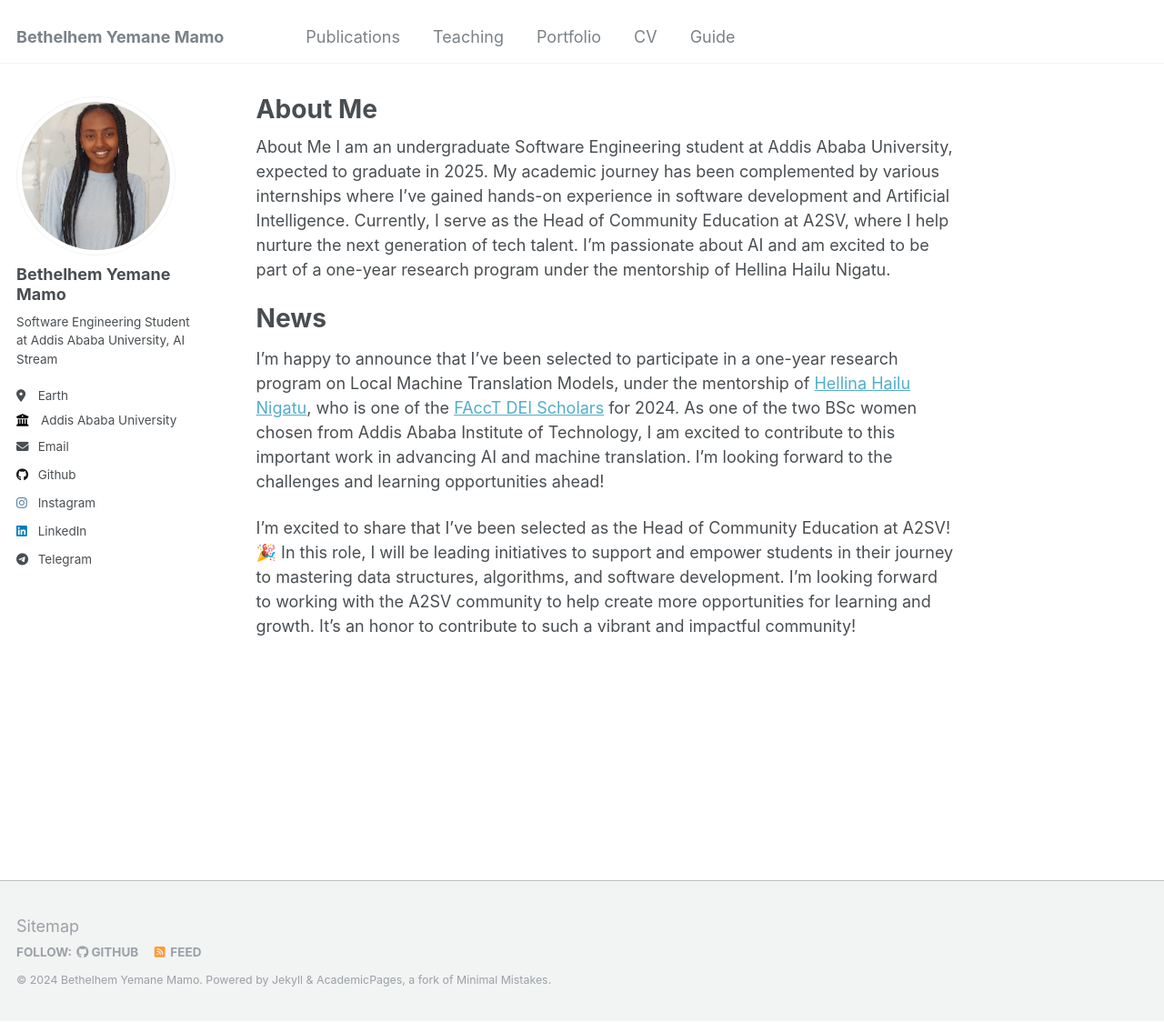
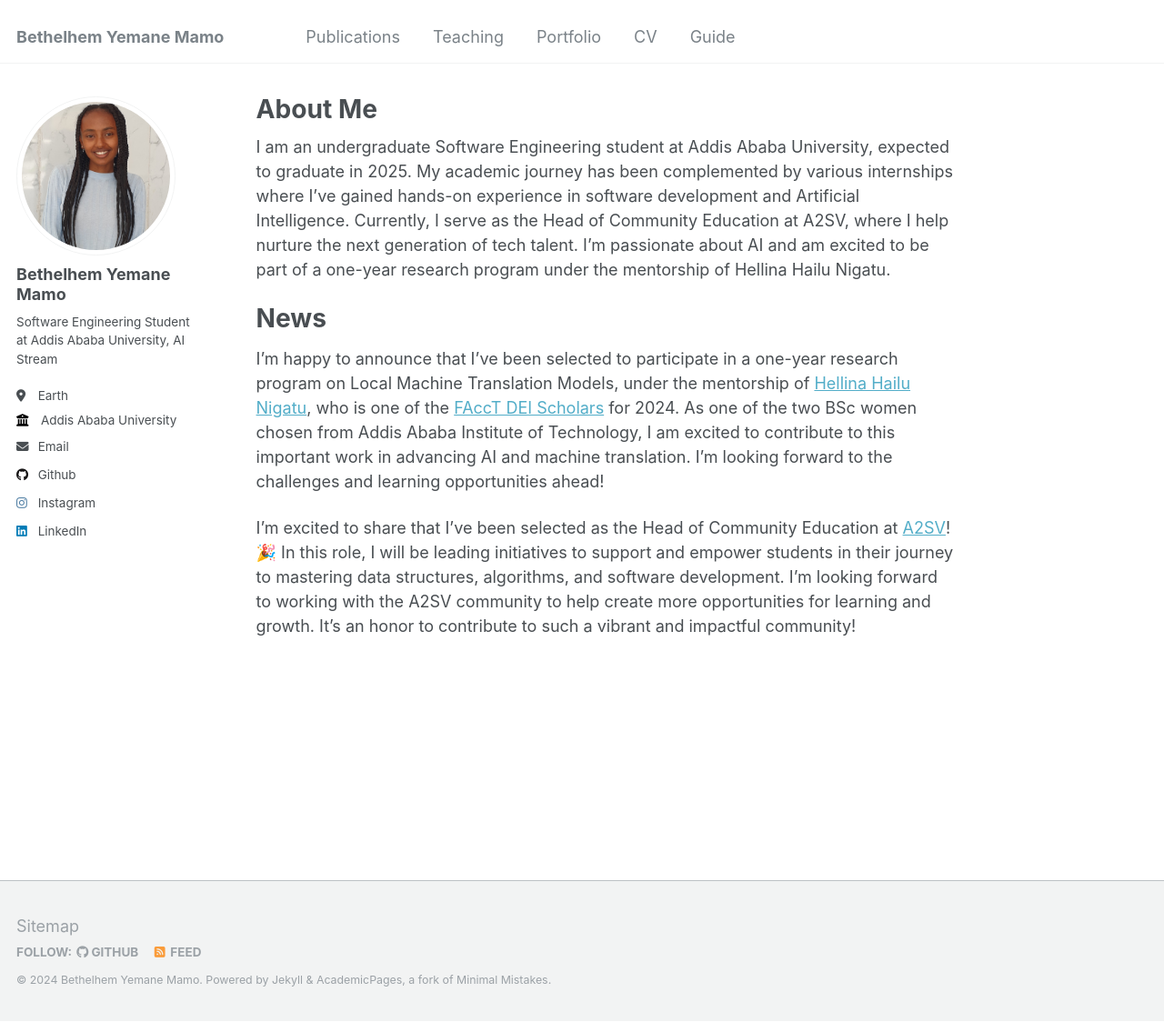
Before and after one commit to Betabravah/betabravah.github.io, a Jekyll site: the page built from _pages/about.md, in a window 1280 px wide and 1124 px high. Shown: the whole window at 91% size. Built offline with Jekyll 4.4.1, drawn with Linux system fonts in a browser that asks for light colours.

Commit message:
fix: modify about section

```diff
--- a/_config.yml
+++ b/_config.yml
@@ -63,7 +63,7 @@ author:
   pinterest        : # Username
   soundcloud       : # Username
   steam            : # Username
-  telegram         : "betabravah"
+  telegram         : # Username
   tumblr           : # Username
   twitter          : # Username for X / Twitter
   vine             : # Username
--- a/_pages/about.md
+++ b/_pages/about.md
@@ -7,11 +7,10 @@ redirect_from:
   - /about.html
 ---
 
-About Me
 I am an undergraduate Software Engineering student at Addis Ababa University, expected to graduate in 2025. My academic journey has been complemented by various internships where I've gained hands-on experience in software development and Artificial Intelligence. Currently, I serve as the Head of Community Education at A2SV, where I help nurture the next generation of tech talent. I'm passionate about AI and am excited to be part of a one-year research program under the mentorship of Hellina Hailu Nigatu.
 
 News
 ======
 I’m happy to announce that I’ve been selected to participate in a one-year research program on Local Machine Translation Models, under the mentorship of [Hellina Hailu Nigatu](https://hhnigatu.github.io/), who is one of the [FAccT DEI Scholars](https://facctconference.org/2024/deischolars) for 2024. As one of the two BSc women chosen from Addis Ababa Institute of Technology, I am excited to contribute to this important work in advancing AI and machine translation. I’m looking forward to the challenges and learning opportunities ahead!
 
-I’m excited to share that I’ve been selected as the Head of Community Education at A2SV! 🎉 In this role, I will be leading initiatives to support and empower students in their journey to mastering data structures, algorithms, and software development. I’m looking forward to working with the A2SV community to help create more opportunities for learning and growth. It’s an honor to contribute to such a vibrant and impactful community!
+I’m excited to share that I’ve been selected as the Head of Community Education at [A2SV](https://a2sv.org/)! 🎉 In this role, I will be leading initiatives to support and empower students in their journey to mastering data structures, algorithms, and software development. I’m looking forward to working with the A2SV community to help create more opportunities for learning and growth. It’s an honor to contribute to such a vibrant and impactful community!
```
